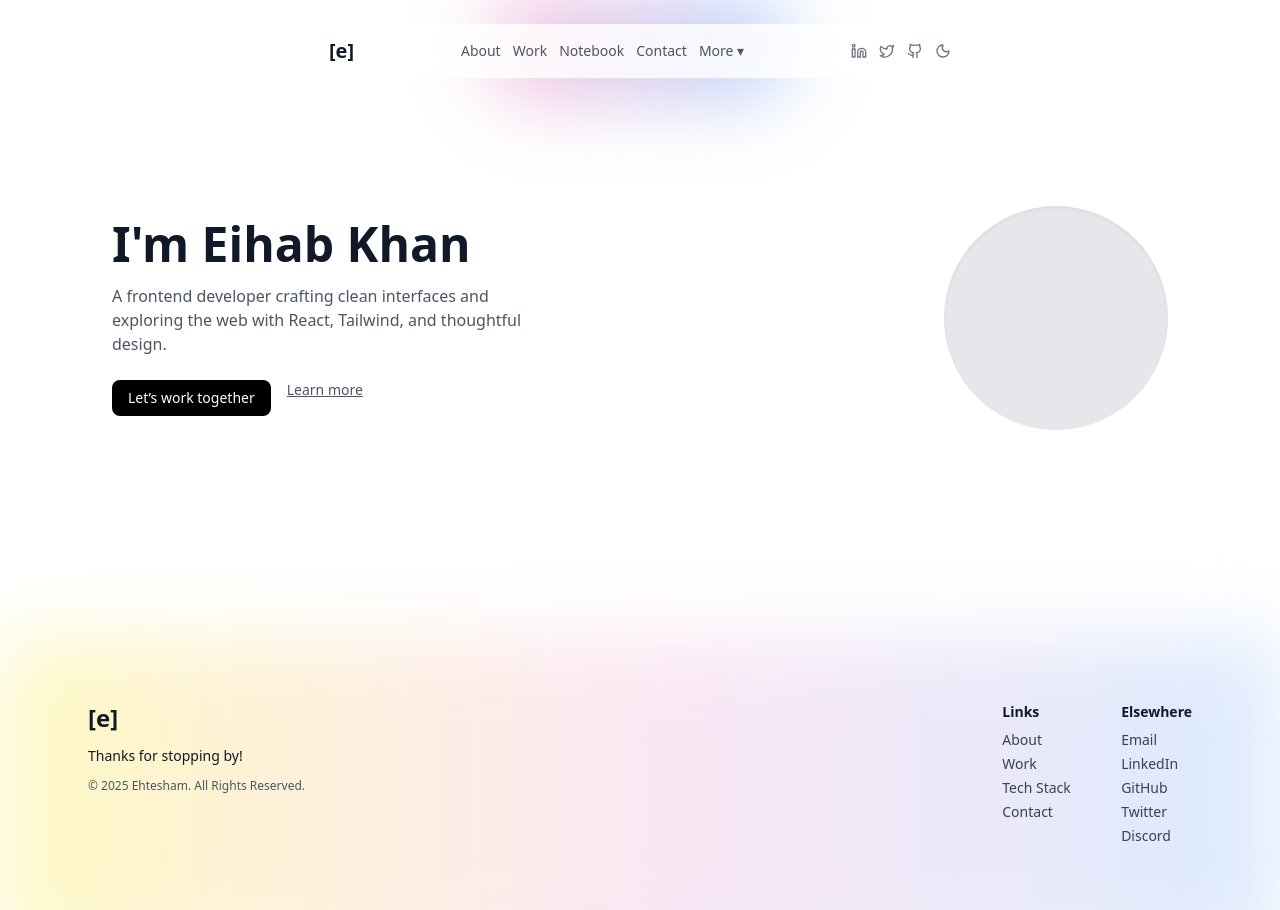
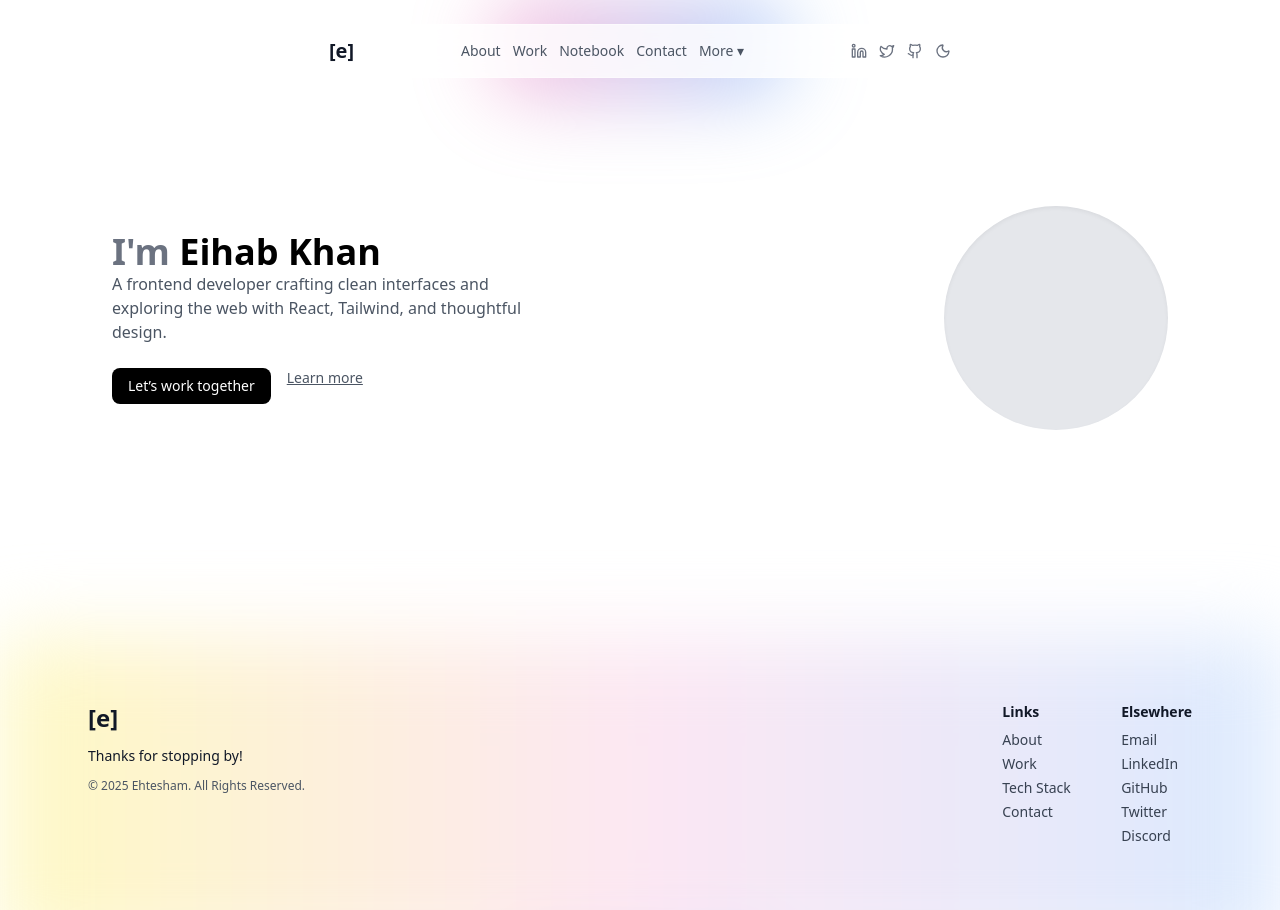
Before and after one commit to rubina557/portfolio_website, a React (Vite) app: page / in a window 1280 px wide. Built offline with nearby package versions, Linux system fonts and the light colour scheme.

Commit message:
Header.jsx

```diff
--- a/src/components/Header.jsx
+++ b/src/components/Header.jsx
@@ -6,9 +6,10 @@ const Header = () => {
     <header className="max-w-6xl mx-auto px-6 py-20 flex flex-col md:flex-row justify-between items-center gap-8">
       {/* Left Section */}
       <div className="flex-1">
-        <h1 className="text-3xl sm:text-4xl md:text-5xl font-bold text-gray-900 dark:text-white mb-4">
-          I'm Eihab Khan
-        </h1>
+      <h1 className="text-4xl font-bold">
+  <span className="text-gray-500 dark:text-gray-400">I'm</span>{' '}
+  <span className="text-black dark:text-white">Eihab Khan</span>
+</h1>
         <p className="text-gray-600 dark:text-gray-300 max-w-md mb-6">
           A frontend developer crafting clean interfaces and exploring the web with React, Tailwind, and thoughtful design.
         </p>
```
